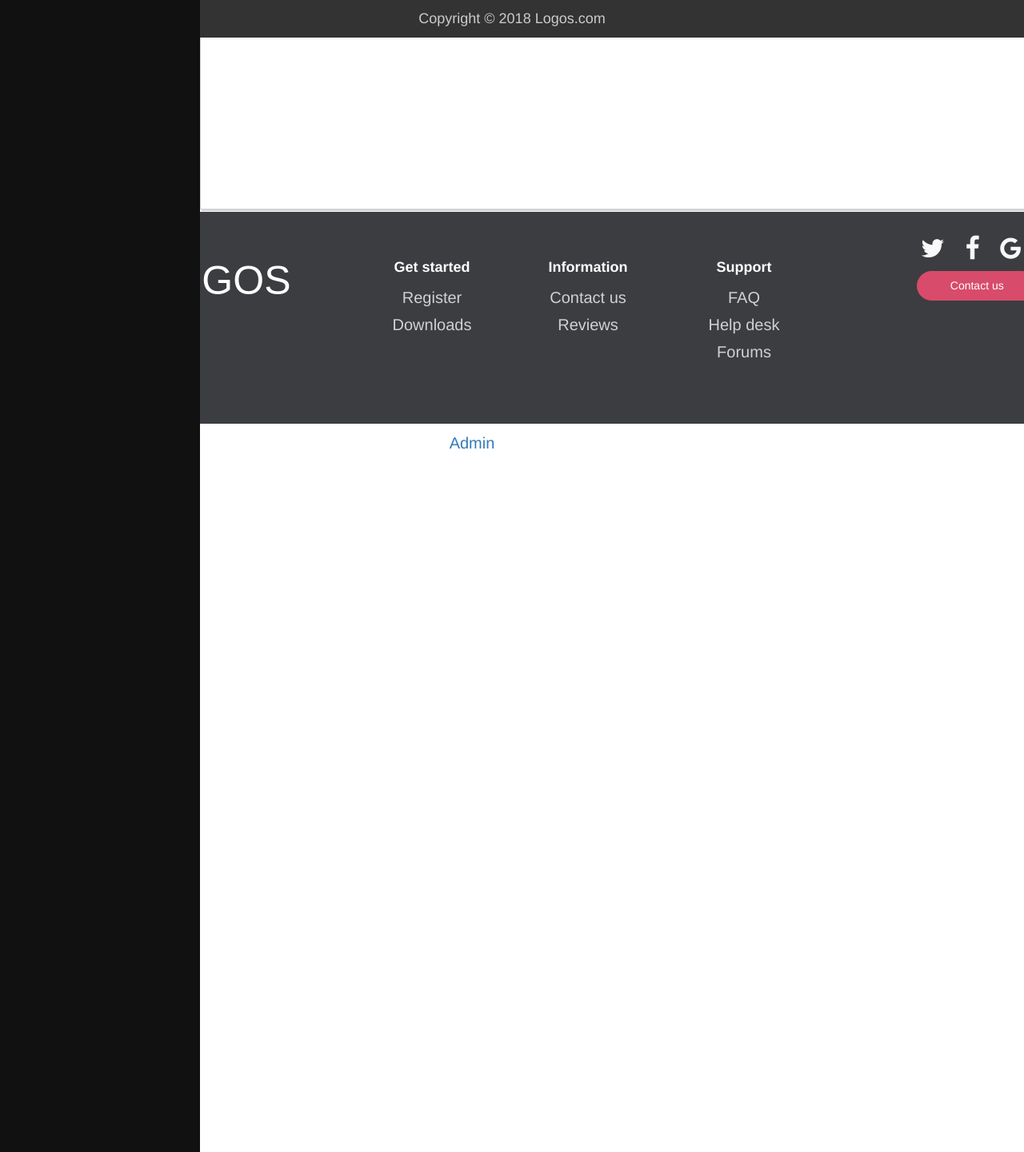
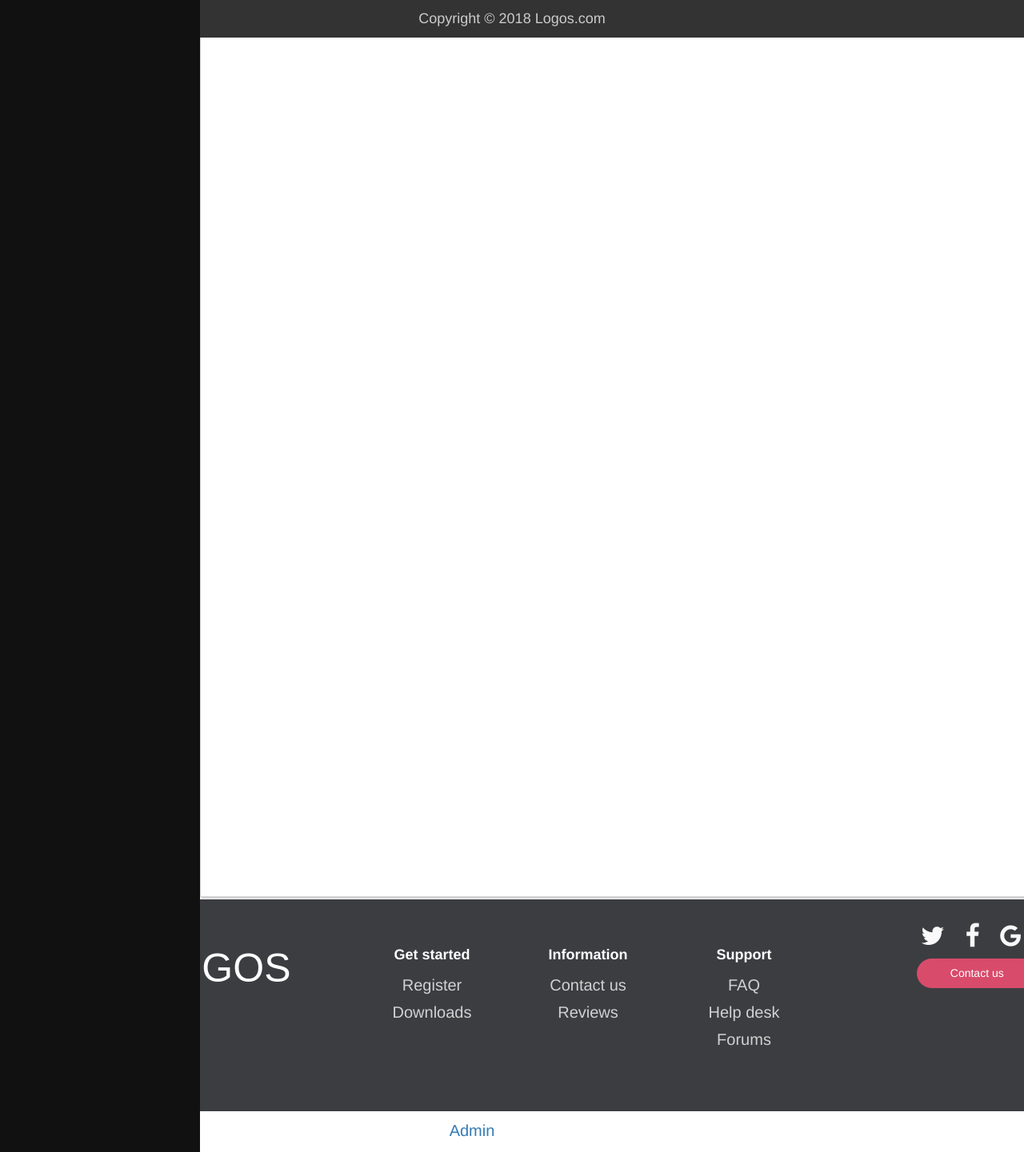
Before and after one commit to mmcclean1/TeamProject, a PHP site: page /test15/index.php in a window 1280 px wide. Shown: the part 1117-2558 px from the top of the page at 80% size. Run offline with PHP 8.4, Linux system fonts and the light colour scheme; a user stored in the database is signed in; data comes from the database, SQL or seed files in the repository; some libraries are stand-ins or nearby versions.

Commit message:
Add files via upload

```diff
--- a/TeamProject/assets/css/style.css
+++ b/TeamProject/assets/css/style.css
@@ -343,7 +343,7 @@ select.courseNo{
 	border: 1px solid #D3D3D3;
 	/*	border-radius: 5px;*/
 	box-shadow: 2px 2px 1px #D3D3D3;
-	height: 120%;
+	height: 200%;
 	width: 85%;
 	z-index: -1;
 	/*	border-radius: 5px;*/
```
